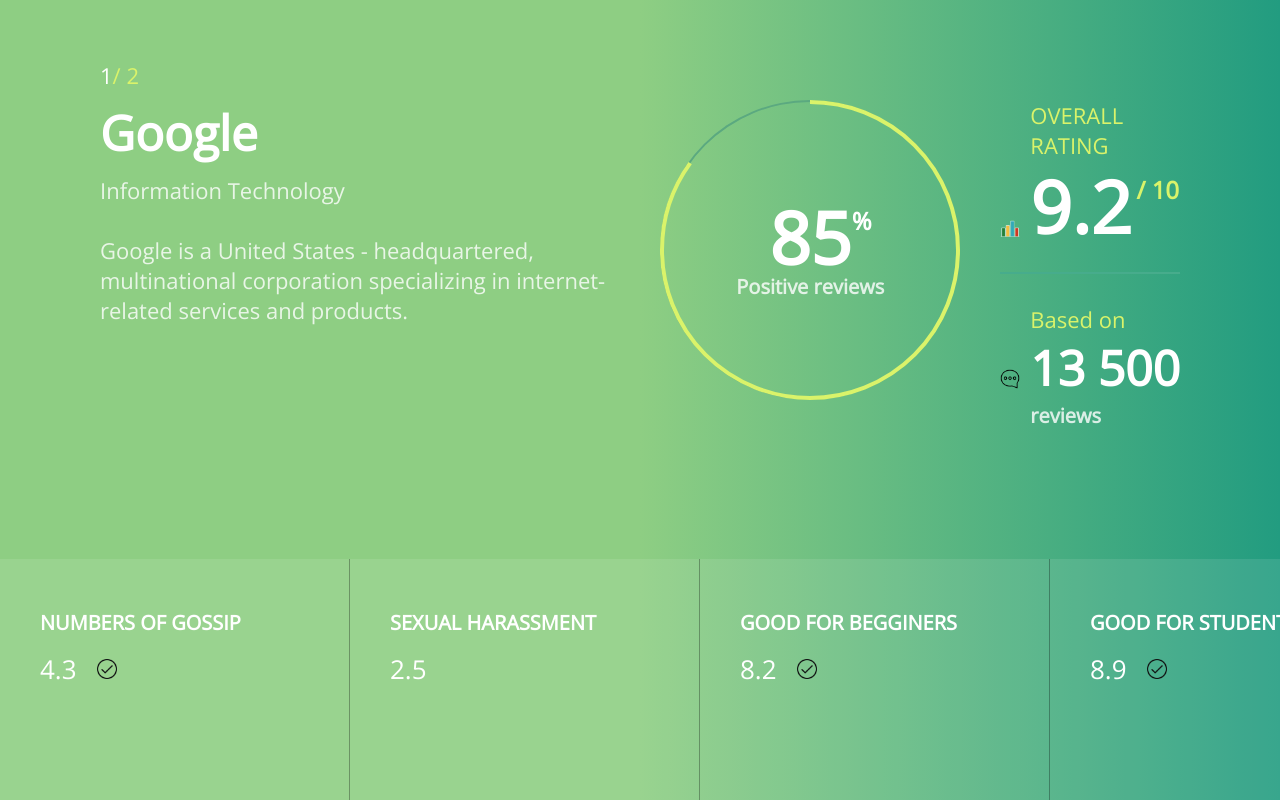
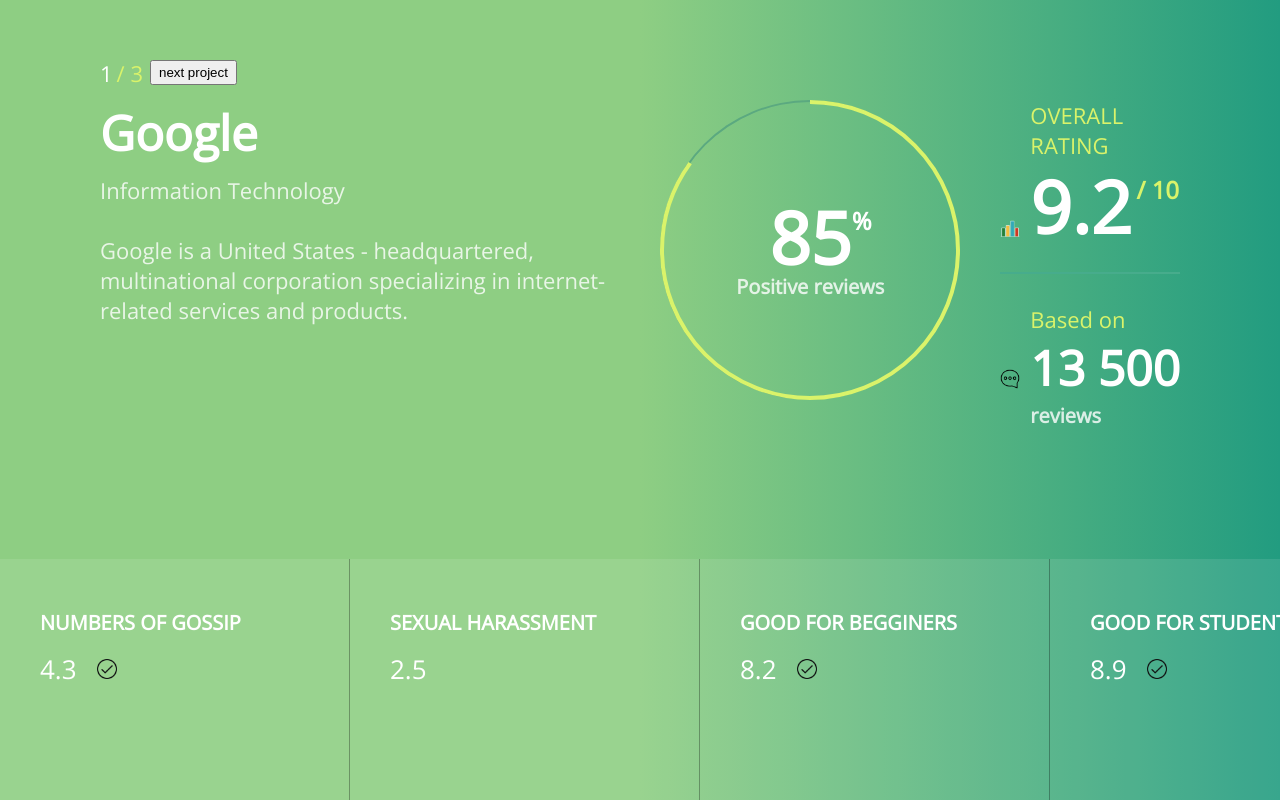
Before and after one commit to uroswork/SerBot, an Angular app: page /project in a window 1280 px wide. Built offline with nearby package versions, Linux system fonts and the light colour scheme.

Commit message:
Include various projects

```diff
--- a/src/app/components/project-overview/project-overview.component.html
+++ b/src/app/components/project-overview/project-overview.component.html
@@ -1,34 +1,40 @@
-<div class="ProjectOverview">
-  <div *ngIf="projects.length > 1" class="ProjectNumbers">
-    <span>1</span>
-    <span class="ProjectNumbers-length">/ {{ projects.length }}</span>
-  </div>
-  <div class="Project-wrapper">
+<div [ngClass]="{'ProjectOverview': true, 'ProjectOverview--switching': isSwitchingBetweenProjects}">
+  <div [ngClass]="{
+    'Project-wrapper': true,
+    'Project-wrapper--good': getNumberOfPercentageString(projects[activeProject].chartPercentage) >= 80,
+    'Project-wrapper--medium': getNumberOfPercentageString(projects[activeProject].chartPercentage) >= 40 && getNumberOfPercentageString(projects[activeProject].chartPercentage) <= 60,
+    'Project-wrapper--bad': getNumberOfPercentageString(projects[activeProject].chartPercentage) < 40}
+  ">
+    <div *ngIf="projects.length > 1" class="ProjectNumbers">
+      <button [disabled]="isSwitchingBetweenProjects" (click)="handleProjectChange('minus')" *ngIf="activeProject + 1 > 1" class="ProjectNumbers-button">previous project</button>
+      <span>{{ activeProject + 1 }}</span>
+      <span class="ProjectNumbers-length">/ {{ projects.length }}</span>
+      <button [disabled]="isSwitchingBetweenProjects" (click)="handleProjectChange('plus')" *ngIf="activeProject + 1 !== projects.length" class="ProjectNumbers-button">next project</button>
+    </div>
     <div class="Project-top">
       <div class="Project-main">
-        <h1 class="Project-title">{{ projects[0].name }}</h1>
-        <span class="Project-type">{{ projects[0].type }}</span>
-        <p class="Project-description">{{ projects[0].description }}</p>
+        <h1 class="Project-title">{{ projects[activeProject].name }}</h1>
+        <span class="Project-type">{{ projects[activeProject].type }}</span>
+        <p class="Project-description">{{ projects[activeProject].description }}</p>
       </div>
       <div class="Project-data">
         <div class="Project-chart">
           <div class="Project-chartDiv">
             <svg class="Project-chartSvg">
-              <circle [ngStyle]="{'stroke-dashoffset': updateSvg && offset, 'transform-origin': updateSvg && '50% 50%' }" stroke-width="4" stroke="#daf36a" fill="transparent" r="148" cx="150" cy="150" class="Project-chartSvgCircle" />
+              <circle [ngStyle]="{'stroke-dashoffset': updateSvg && offset, 'transform-origin': updateSvg && '50% 50%' }" stroke-width="4" fill="transparent" r="148" cx="150" cy="150" class="Project-chartSvgCircle" />
             </svg>
             <svg class="Project-chartSvg--mobile">
-              <circle [ngStyle]="{'stroke-dashoffset': updateSvg && offset, 'transform-origin': updateSvg && '50% 50%' }" stroke-width="4" stroke="#daf36a" fill="transparent" r="128" cx="130" cy="130" class="Project-chartSvgCircle" />
+              <circle [ngStyle]="{'stroke-dashoffset': updateSvg && offset, 'transform-origin': updateSvg && '50% 50%' }" stroke-width="4" fill="transparent" r="128" cx="130" cy="130" class="Project-chartSvgCircle" />
             </svg>
               <span class="Project-chart-percentage--number">
-                  <!-- {{ countToNumber(getNumberOfPercentageString(projects[0].chartPercentage)) }} -->
                   {{ startNumber }}
                   <span class="Project-chart-percentage--symbol">%</span>
                 </span>
-                <p class="Project-text">{{ projects[0].chartText }}</p>
+                <p class="Project-text">{{ projects[activeProject].chartText }}</p>
           </div>
         </div>
         <div class="Project-numbers">
-          <div class="Project-number" *ngFor="let number of projects[0].numbersInfo">
+          <div class="Project-number" *ngFor="let number of projects[activeProject].numbersInfo">
             <span [ngClass]="{'Project-number-title': true, 'Project-number---upperCased': !number.text, 'Project-number-of--translated': updateSvg}">{{ number.title }}</span>
             <span *ngIf="number.rating" class="Project-number-the">
               <img class="Project-numbers-image" src="{{ number.image === 'chat' ? '../../../assets/images/chatBubble.png' : '../../../assets/images/chart.png'}}" />
@@ -45,7 +51,7 @@
     </div>
     <div class="Project-bottom">
         <div class="Project-slider">
-          <div class="Project-category" *ngFor="let category of projects[0].categoriesRatings">
+          <div class="Project-category" *ngFor="let category of projects[activeProject].categoriesRatings">
             <h2 class="Project-category-title">{{ category.title }}</h2>
             <div class="Project-category-info">
               <span class="Project-category-rating">{{ category.rating }}</span>
--- a/src/app/components/project-overview/project-overview.component.scss
+++ b/src/app/components/project-overview/project-overview.component.scss
@@ -3,6 +3,12 @@
     overflow: hidden;
     display: flex;
     flex-direction: column;
+    transition: .5s ease all;
+    opacity: 1;
+}
+
+.ProjectOverview--switching {
+    opacity: 0;
 }
 
 .Project-wrapper {
@@ -10,11 +16,72 @@
     flex-direction: column;
     justify-content: space-between;
     color: #fff;
-    background: rgb(142,206,131);
-    background: linear-gradient(90deg, rgba(142,206,131,1) 0%, rgba(142,206,131,1) 50%, rgba(34,156,128,1) 100%);
     @media (min-width: 768px) {
         height: 100vh;
         width: 100vw;
+    }
+}
+
+.Project-wrapper--good {
+    background: rgb(142,206,131);
+    background: linear-gradient(90deg, rgba(142,206,131,1) 0%, rgba(142,206,131,1) 50%, rgba(34,156,128,1) 100%);
+
+    .Project-number-of--translated, .ProjectNumbers-length {
+        color: #daf36a;
+    }
+
+    .Project-chartSvgCircle {
+        stroke: #daf36a;
+    }
+
+    .Project-chartDiv {
+        box-shadow: inset 0 0 0 2px #5ba980;
+    }
+
+    .Project-number:last-child {
+        border-top: 2px solid #47ac8c;
+    }
+}
+
+.Project-wrapper--bad {
+    background: rgb(255,51,0);
+    background: linear-gradient(90deg, rgba(255,51,0,1) 0%, rgba(65,10,12,1) 100%);
+
+    .Project-number-of--translated, .ProjectNumbers-length {
+        color: #F44336;
+    }
+
+    .Project-chartSvgCircle {
+        stroke: #fff;
+    }
+
+    .Project-chartDiv {
+        box-shadow: inset 0 0 0 2px #F44336;
+    }
+
+    .Project-number:last-child {
+        border-top: 2px solid #F44336;
+    }
+}
+
+.Project-wrapper--medium {
+    background: rgb(180,177,177);
+    background: linear-gradient(90deg, rgba(180,177,177,1) 0%, rgba(75,75,75,1) 100%);
+
+    .Project-number-of--translated, .ProjectNumbers-length {
+        color: #989797;
+    }
+
+    .Project-chartSvgCircle {
+        stroke: #989797;
+    }
+
+    .Project-chartDiv {
+        box-shadow: inset 0 0 0 2px #909090;
+    }
+
+    .Project-number:last-child {
+        border-top: 2px solid #989797;
     }
 }
 
@@ -28,9 +95,6 @@
         padding: 100px;
         flex-direction: row;
     }
-}
-
-.Project-bottom {
 }
 
 .Project-main {
@@ -91,7 +155,6 @@
     width: 260px;
     height: 260px;
     border-radius: 50%;
-    box-shadow: inset 0 0 0 2px #5ba980;
     display: flex;
     vertical-align: middle;
     flex-direction: column;
@@ -232,7 +295,6 @@
     padding-bottom: 30px;
     align-items: flex-start;
     &:last-child {
-        border-top: 2px solid #47ac8c;
         padding-top: 30px;
     }
     @media (min-width: 768px) {
@@ -255,10 +317,6 @@
     line-height: 24px;
     white-space: nowrap;
     transition: .5s ease-out color;
-}
-
-.Project-number-of--translated {
-    color: #daf36a;
 }
 
 .Project-number-number {
@@ -285,19 +343,26 @@
 
 .ProjectNumbers {
     position: absolute;
+    display: flex;
+    align-items: center;
     top: 30px;
     right: 20px;
     font-size: 22px;
+    line-height: 22px;
     color: #fff;
     @media (min-width: 1024px) {
         top: 60px;
         left: 100px;
         right: unset;
     }
+    span {
+        margin-right: 4px;
+    }
 }
 
-.ProjectNumbers-length {
-    color: #daf36a;
+.ProjectNumbers-button {
+    padding: 3px 7px;
+    margin: 0 3px;
 }
 
 .Project-category-info {
--- a/src/app/components/project-overview/project-overview.component.ts
+++ b/src/app/components/project-overview/project-overview.component.ts
@@ -8,8 +8,10 @@
 export class ProjectOverviewComponent implements OnInit {
   updateSvg: boolean = false;
   offset: number;
+  activeProject: number = 0;
   startNumber: number = 0;
-  projects: Array<any> = [ // IT SHOULDN'T BE ANY - CREATE MODEL§
+  isSwitchingBetweenProjects: boolean = false;
+  projects: Array<any> = [ // IT SHOULDN'T BE ANY - CREATE MODEL
     {
       name: 'Google',
       type: 'Information Technology',
@@ -73,7 +75,7 @@
       name: 'GoogleNeg',
       type: 'Information Technology',
       description: 'Google is a United States - headquartered, multinational corporation specializing in internet-related services and products.',
-      chartPercentage: '4%',
+      chartPercentage: '24%',
       chartText: 'Negative reviews',
       numbersInfo: [
         {
@@ -127,7 +129,66 @@
           isCompleted: true,
         },
       ]
-    }
+    },
+    {
+      name: 'GoogleMedium',
+      type: 'Information Technology',
+      description: 'Google is a United States - headquartered, multinational corporation specializing in internet-related services and products.',
+      chartPercentage: '40%',
+      chartText: 'Positive reviews',
+      numbersInfo: [
+        {
+          title: 'Overall rating',
+          image: 'chart',
+          rating: '9.2 / 10',
+        },
+        {
+          title: 'Based on',
+          image: 'chat',
+          number: '13 500',
+          text: 'reviews',
+        }
+      ],
+      categoriesRatings: [
+        {
+          title: 'Numbers of gossip',
+          rating: '4.3',
+          isCompleted: true,
+        },
+        {
+          title: 'Sexual harassment',
+          rating: '2.5',
+        },
+        {
+          title: 'Good for begginers',
+          rating: '8.2',
+          isCompleted: true,
+        },
+        {
+          title: 'Good for students',
+          rating: '8.9',
+          isCompleted: true,
+        },
+        {
+          title: 'Product discount',
+          rating: '7.4',
+        },
+        {
+          title: 'Cheap travel',
+          rating: '6.7',
+        },
+        {
+          title: 'Good for begginers',
+          rating: '8.2',
+          isCompleted: true,
+        },
+        {
+          title: 'Good for begginers',
+          rating: '8.2',
+          isCompleted: true,
+        },
+      ]
+    },
   ]
 
   constructor() { }
@@ -135,8 +196,23 @@
   ngOnInit() {
     setTimeout(() => {
       this.changeSvg();
-      this.countToNumber(this.getNumberOfPercentageString(this.projects[0].chartPercentage));
+      this.countToNumber(this.getNumberOfPercentageString(this.projects[this.activeProject].chartPercentage));
     }, 300);
+  }
+
+  handleProjectChange(sign) {
+    this.updateSvg = false;
+    this.isSwitchingBetweenProjects = true;
+    setTimeout(() => {
+      this.isSwitchingBetweenProjects = false;
+      if (sign === 'plus') {
+        this.activeProject = this.activeProject + 1;
+      } else {
+        this.activeProject = this.activeProject - 1;
+      }
+      this.changeSvg();
+      this.countToNumber(this.getNumberOfPercentageString(this.projects[this.activeProject].chartPercentage));
+    }, 1000);
   }
 
   changeSvg() {
@@ -145,7 +221,7 @@
       radius = 148;
     }
     const circumference = radius * 2 * Math.PI;
-    const number = this.getNumberOfPercentageString(this.projects[0].chartPercentage);
+    const number = this.getNumberOfPercentageString(this.projects[this.activeProject].chartPercentage);
     this.offset = circumference - number / 100 * circumference;
     this.updateSvg = true;
   }
@@ -165,6 +241,7 @@
   }
 
   countToNumber(number) {
+    this.startNumber = 0;
     const time = 1000 / number;
     const interval = setInterval(() => {
       this.startNumber += 1;
```
